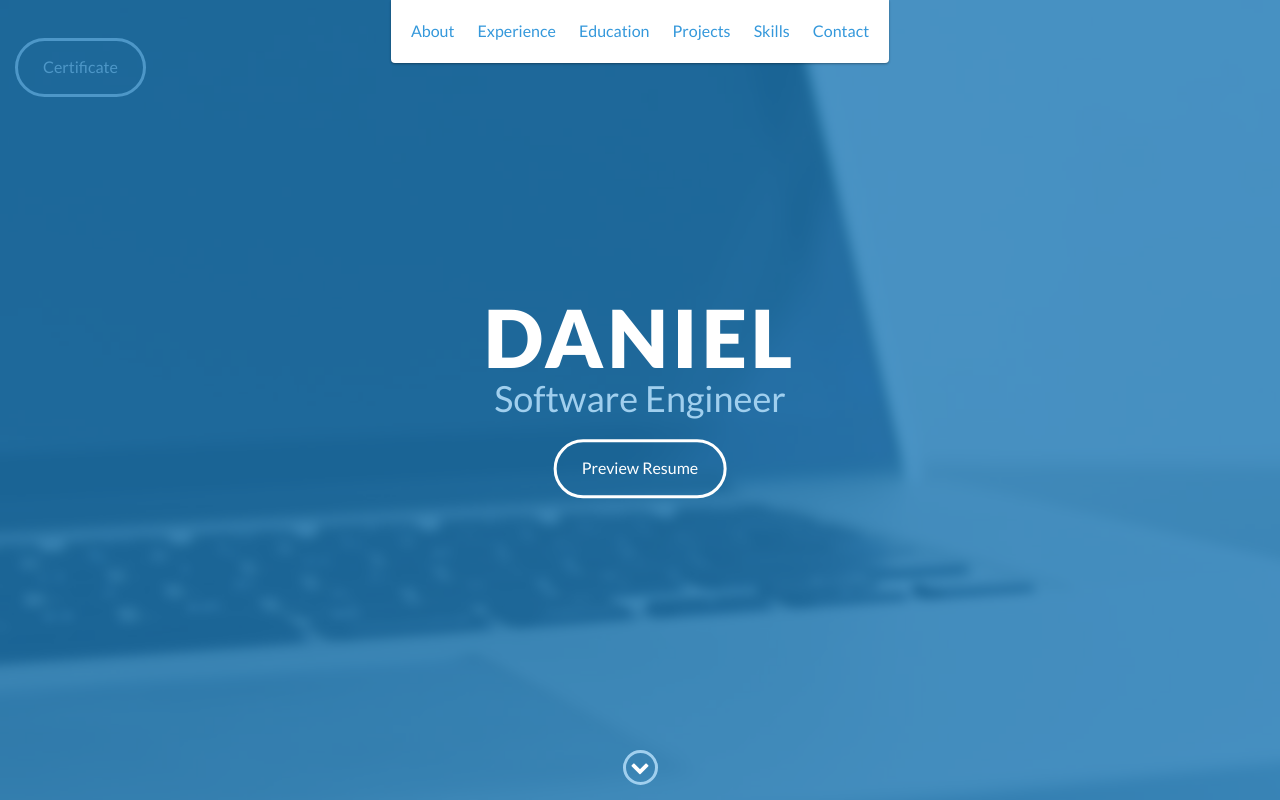
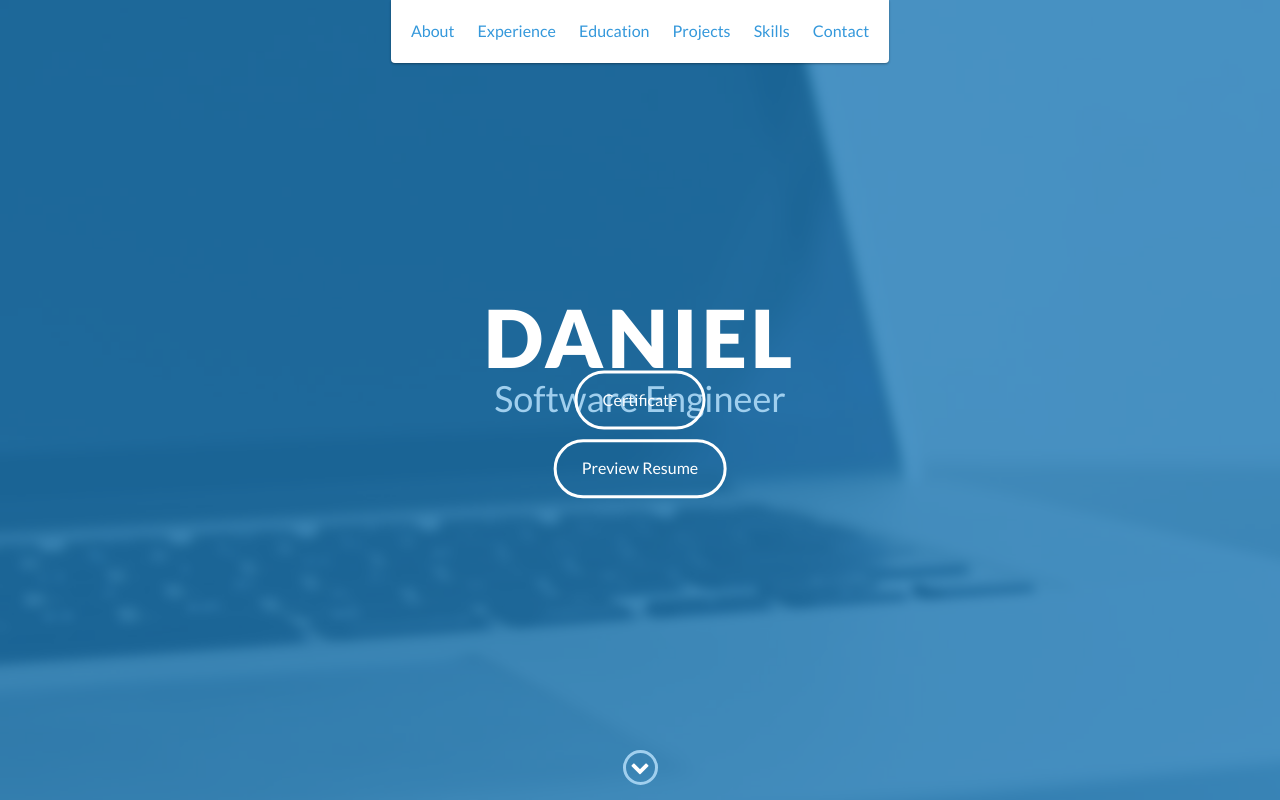
Before and after one commit to DBSetyawan/portfolio, a website: page index.html in a window 1280 px wide. Shown: the top 800 px of the page. Drawn offline with nearby package versions, Linux system fonts and the light colour scheme.

Commit message:
move latest position

```diff
--- a/index.html
+++ b/index.html
@@ -51,9 +51,9 @@
             <h1>Daniel</h1>
             <h2>Software Engineer</h2>
             <a href="https://drive.google.com/open?id=13vT9V6jTPMdDmyKuj5ps-KIn8Lhfe5F5" target="_blank" class="btn-rounded-white">Preview Resume</a>
+            <br/>
         </div>
-        <br/>
-        <a href="https://drive.google.com/open?id=1MSIvqJnEgI1SIwMqUSi8V9rd4v2C94hE" target="_blank" class="btn-rounded-white"> Certificate</a>
+        <a style="position: absolute;z-index: 17;top: 50%;left: 50%;transform: translate(-50%, -50%);text-align: center" href="https://drive.google.com/open?id=1MSIvqJnEgI1SIwMqUSi8V9rd4v2C94hE" target="_blank" class="btn-rounded-white"> Certificate</a>
         <div id="lead-overlay"></div>
 
         <div id="lead-down">
```
